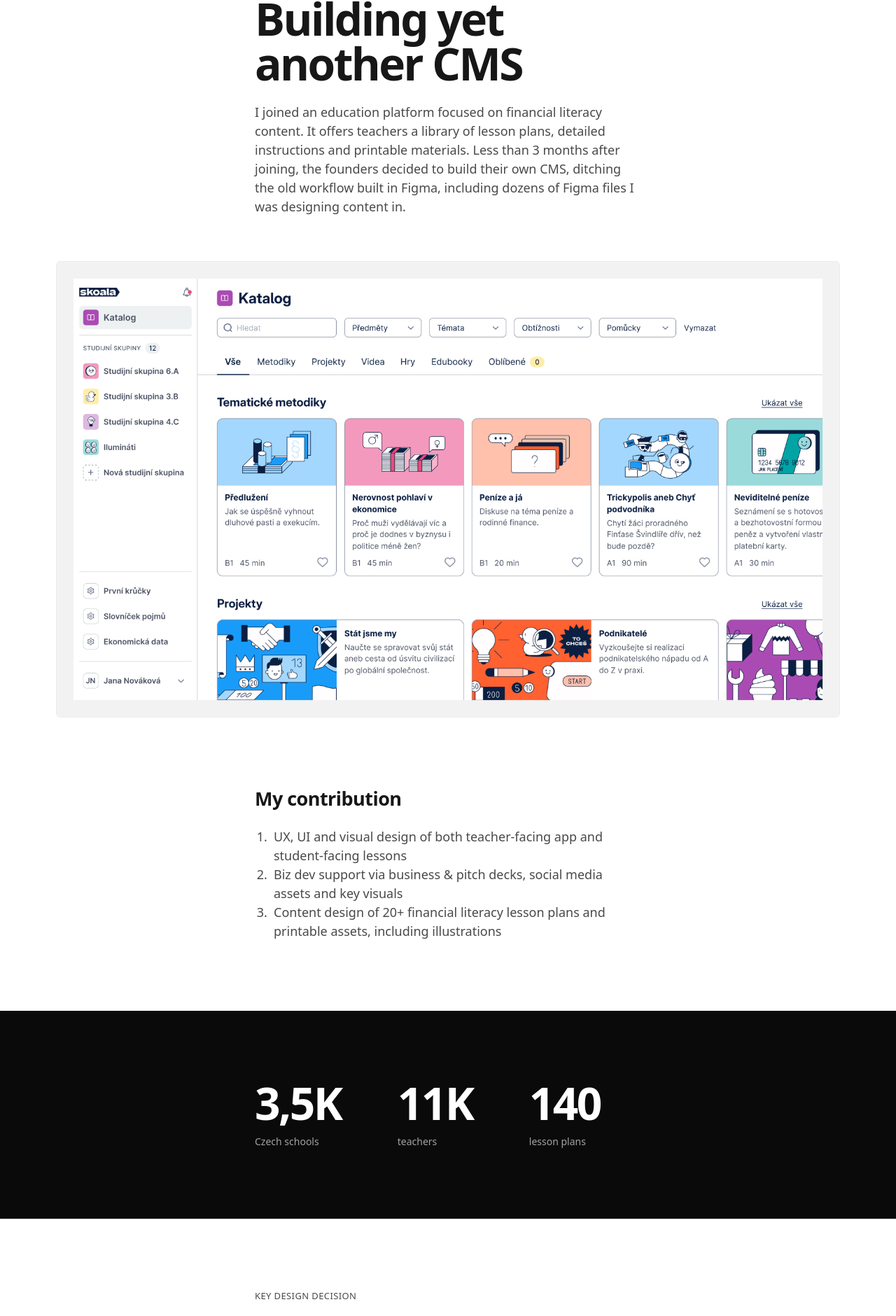
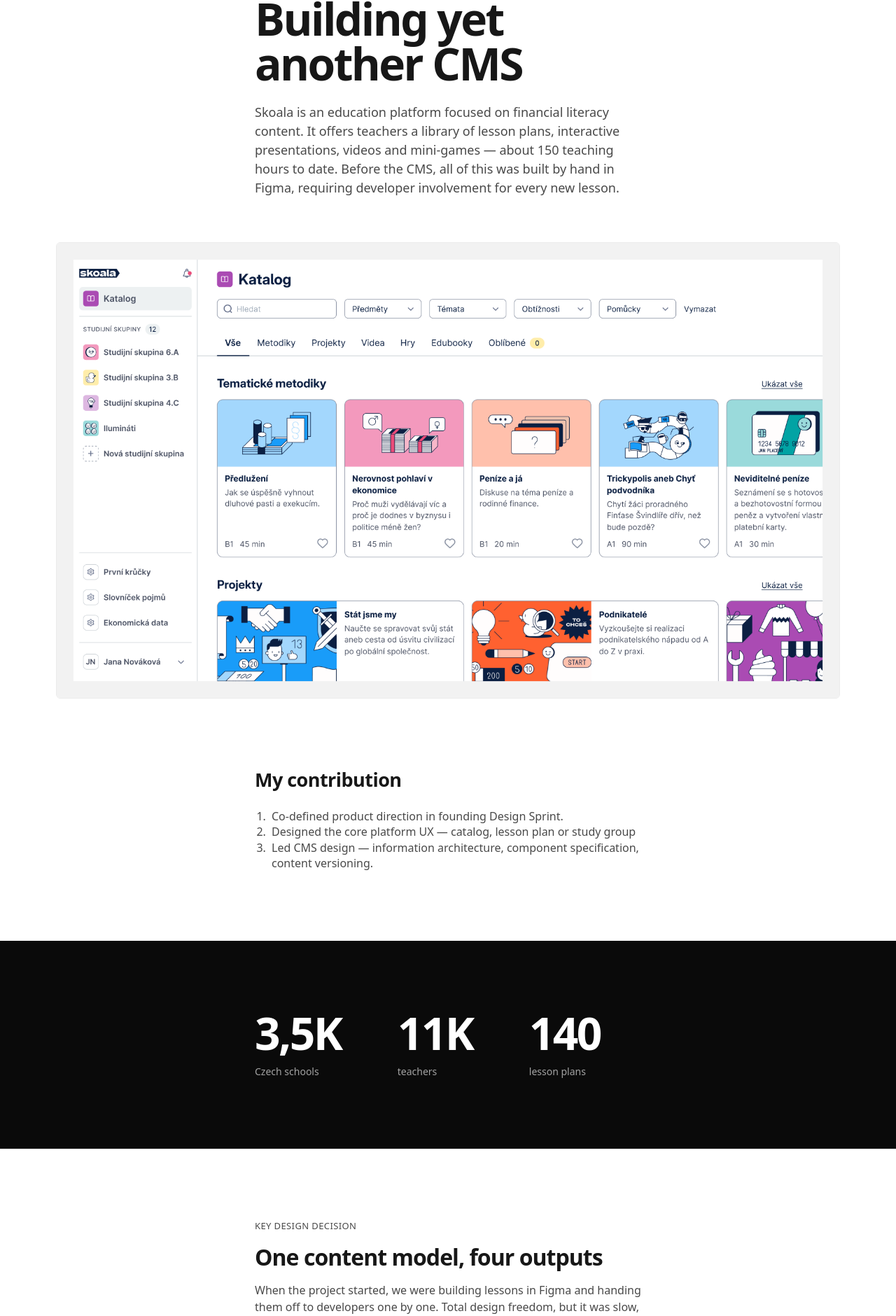
Before and after one commit to branislavbencik/portfolio, a Next.js app: page /skoala in a window 1280 px wide. Shown: the part 203-2083 px from the top of the page at 70% size. Built offline with nearby package versions, Linux system fonts and the light colour scheme.

Commit message:
fixed content for skoala

```diff
--- a/src/app/globals.css
+++ b/src/app/globals.css
@@ -102,7 +102,7 @@
   /* ── Typography — letter spacing ────────────────────────────────── */
   --letter-spacing-h1:     -0.04em;
   --letter-spacing-h2:     -0.04em;
-  --letter-spacing-h3:     -0.02em;
+  --letter-spacing-h3:     -0.03em;
   --letter-spacing-h4:     -0.02em;
   --letter-spacing-allcaps: 0.03em;
 }
--- a/src/app/sakurabook/page.tsx
+++ b/src/app/sakurabook/page.tsx
@@ -24,6 +24,7 @@ export default function SakurabookPage() {
           {
             src: "/images/sakurabook/sakurabook-ws3.png",
             caption: "The merchant-facing plugin, built with Shopify’s Polaris Design System and modeled after Google Calendar. Space detail on the left, multi-space dashboard on the right.",
+            background: false,
           },
         ]}
       />
--- a/src/app/skoala/page.mdx
+++ b/src/app/skoala/page.mdx
@@ -13,13 +13,13 @@ import { CaseStudyCard } from '@/components/CaseStudyCard'
   heroImage="/images/skoala/skoala-thumb.png"
   heroImageAlt="Skoala catalog interface"
 >
-I joined an education platform focused on financial literacy content. It offers teachers a library of lesson plans, detailed instructions and printable materials. Less than 3 months after joining, the founders decided to build their own CMS, ditching the old workflow built in Figma, including dozens of Figma files I was designing content in.
+Skoala is an education platform focused on financial literacy content. It offers teachers a library of lesson plans, interactive presentations, videos and mini-games — about 150 teaching hours to date. Before the CMS, all of this was built by hand in Figma, requiring developer involvement for every new lesson.
 </CaseStudyHeader>
 
 <ContributionList>
-1. UX, UI and visual design of both teacher-facing app and student-facing lessons
-2. Biz dev support via business & pitch decks, social media assets and key visuals
-3. Content design of 20+ financial literacy lesson plans and printable assets, including illustrations
+1. Co-defined product direction in founding Design Sprint.
+2. Designed the core platform UX — catalog, lesson plan or study group
+3. Led CMS design — information architecture, component specification, content versioning.
 </ContributionList>
 
 <ImpactBar items={[
@@ -30,20 +30,25 @@ I joined an education platform focused on financial literacy content. It offers
 
 <WorkSection
   label="Key design decision"
-  title="One content model, four formats"
-  description="When the project started, we were building lessons in Figma files. While it provided total design freedom, it was hard to navigate, search, or reuse. So I designed a custom CMS optimized for education — structured around the teaching plan format that teachers are already used to."
+  title="One content model, four outputs"
+  description="When the project started, we were building lessons in Figma and handing them off to developers one by one. Total design freedom, but it was slow, inconsistent, and wouldn't scale. No existing CMS could help either. A lesson plan isn't a blog post. It's a set of interconnected content blocks that need to work as a classroom projection, a teaching brief, a student quiz, and a printed worksheet. So we built our own CMS around that idea."
 >
-<CaptionedImage src="/images/skoala/skoala-ws1-i1.png" alt="Four curriculum formats" caption="The same curriculum repackaged for 4 different views: a teacher browsing the catalog, a detailed teaching brief, an interactive student lesson, and a printable worksheet." border={false} background={false} />
-<CaptionedImage src="/images/skoala/skoala-ws1-i2.png" alt="CMS editor view" caption="Editing control content. The system controls layout." />
+<CaptionedImage
+src="/images/skoala/skoala-ws1-i1.png"
+alt="Four curriculum formats"
+caption="One lesson plan, four outputs. Each pulls its own subset of content blocks." border={false} background={false} />
+<CaptionedImage src="/images/skoala/skoala-ws1-i2.png" alt="CMS editor view" caption="A quiz question in the CMS and its rendered output on the student's phone. Editors control content. The system controls layout." />
 </WorkSection>
 
 <WorkSection
   label="Key design decision"
   title="Edit live content without breaking it"
-  description="Collaborative editing is tricky — two editors each see their own draft of the same lesson plan, and the question is how to merge changes without overwriting the other's work."
+  description="Once a lesson plan is live, teachers build their week around it. You can't just edit stuff under their hands – you don’t want them to open a broken slide mid-class.
+
+So we borrowed from git version control: edits happen on a branch, the live version stays untouched, and changes merge back only when ready. "
 >
-<CaptionedImage src="/images/skoala/skoala-ws2-i1.png" alt="Content lifecycle diagram" caption="Content lifecycle — from first draft to active teaching life table." width={840} border={false} background={false} rounded={false} />
-<CaptionedImage src="/images/skoala/skoala-ws2-i2.png" alt="Lesson editor with status" caption="Lesson table list: status, ownership and version history at a glance." />
+<CaptionedImage src="/images/skoala/skoala-ws2-i1.png" alt="Content lifecycle diagram" caption="Content lifecycle — from first draft to archive, with branching for safe edits." width={840} border={false} background={false} rounded={false} />
+<CaptionedImage src="/images/skoala/skoala-ws2-i2.png" alt="Lesson editor with status" caption="Lesson plan list with status, ownership, and version history." />
 </WorkSection>
 
 {/* Next project — double border (two 1px lines, 8px gap), then constrained card */}
--- a/src/components/SelectedProjectContent.tsx
+++ b/src/components/SelectedProjectContent.tsx
@@ -6,7 +6,15 @@ export type SelectedProjectProps = {
   headline: string;
   description: string;
   tag: string;
-  images: Array<{ src: string; alt?: string; caption?: string }>;
+  images: Array<{
+    src: string;
+    alt?: string;
+    caption?: string;
+    border?: boolean;
+    background?: boolean;
+    rounded?: boolean;
+    width?: number;
+  }>;
 };
 
 export function SelectedProjectContent({
@@ -33,6 +41,10 @@ export function SelectedProjectContent({
             src={img.src}
             alt={img.alt ?? img.caption ?? ""}
             caption={img.caption}
+            {...(img.border !== undefined ? { border: img.border } : {})}
+            {...(img.background !== undefined ? { background: img.background } : {})}
+            {...(img.rounded !== undefined ? { rounded: img.rounded } : {})}
+            {...(img.width !== undefined ? { width: img.width } : {})}
           />
         ))}
       </div>
--- a/src/mdx-components.tsx
+++ b/src/mdx-components.tsx
@@ -3,11 +3,11 @@ import type { MDXComponents } from "mdx/types";
 export function useMDXComponents(components: MDXComponents): MDXComponents {
   return {
     p: ({ children }) => (
-      <p className="text-[18px] leading-[1.5] text-foreground-secondary">{children}</p>
+      <p className="text-[18px] leading-normal text-foreground-secondary">{children}</p>
     ),
     ol: ({ children }) => (
       <ol
-        className="list-decimal list-outside text-[18px] leading-[1.5] text-foreground-secondary"
+        className="list-decimal list-outside text-[16px] leading-normal text-foreground-secondary"
         style={{ paddingLeft: "1.25em" }}
       >
         {children}
@@ -15,7 +15,7 @@ export function useMDXComponents(components: MDXComponents): MDXComponents {
     ),
     li: ({ children }) => (
       <li
-        className="text-[18px] leading-[1.5] text-foreground-secondary"
+        className="text-[16px] leading-[1.4] text-foreground-secondary"
         style={{ paddingLeft: "0.25em" }}
       >
         {children}
```
Also changed, not shown: public/images/skoala/skoala-ws1-i1.png.
